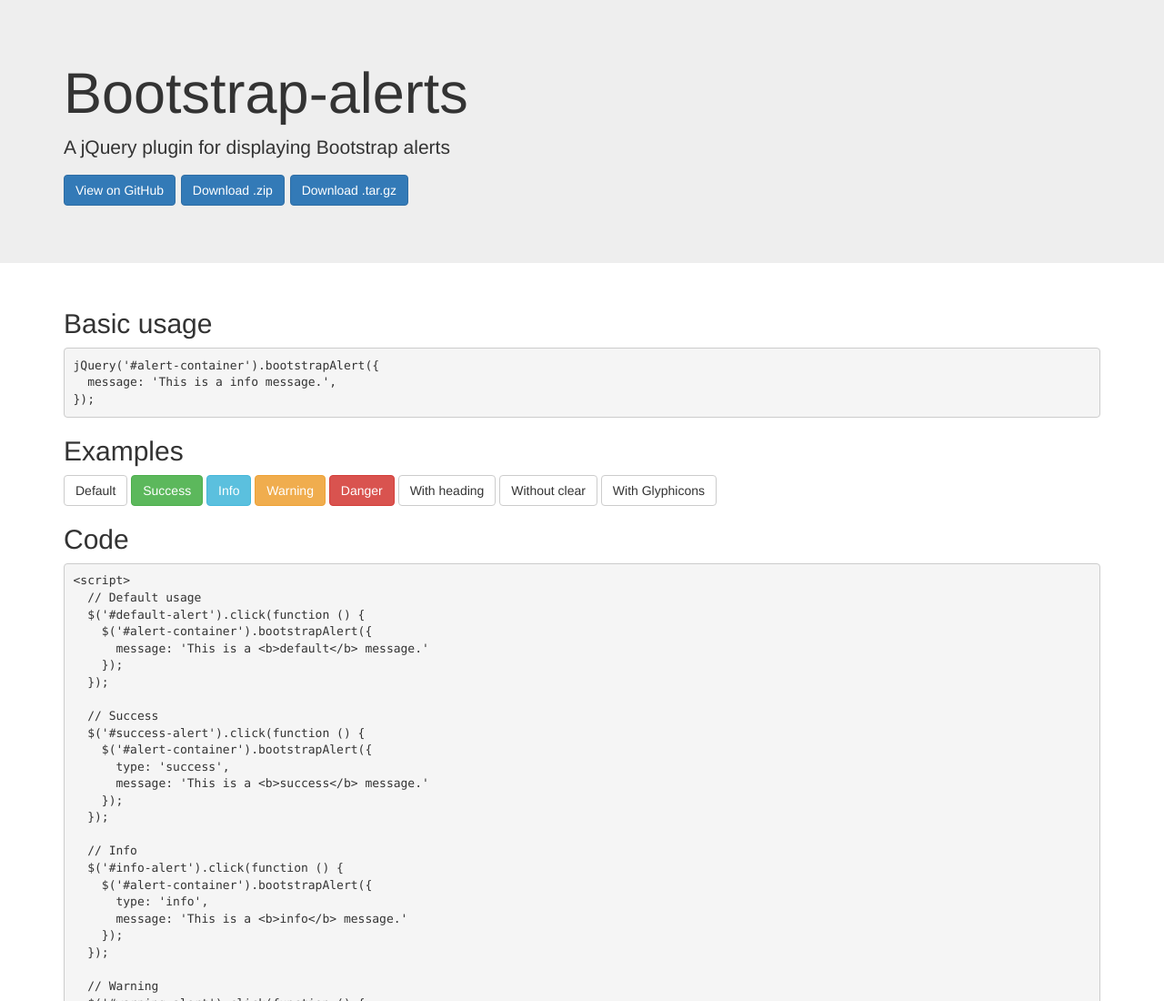
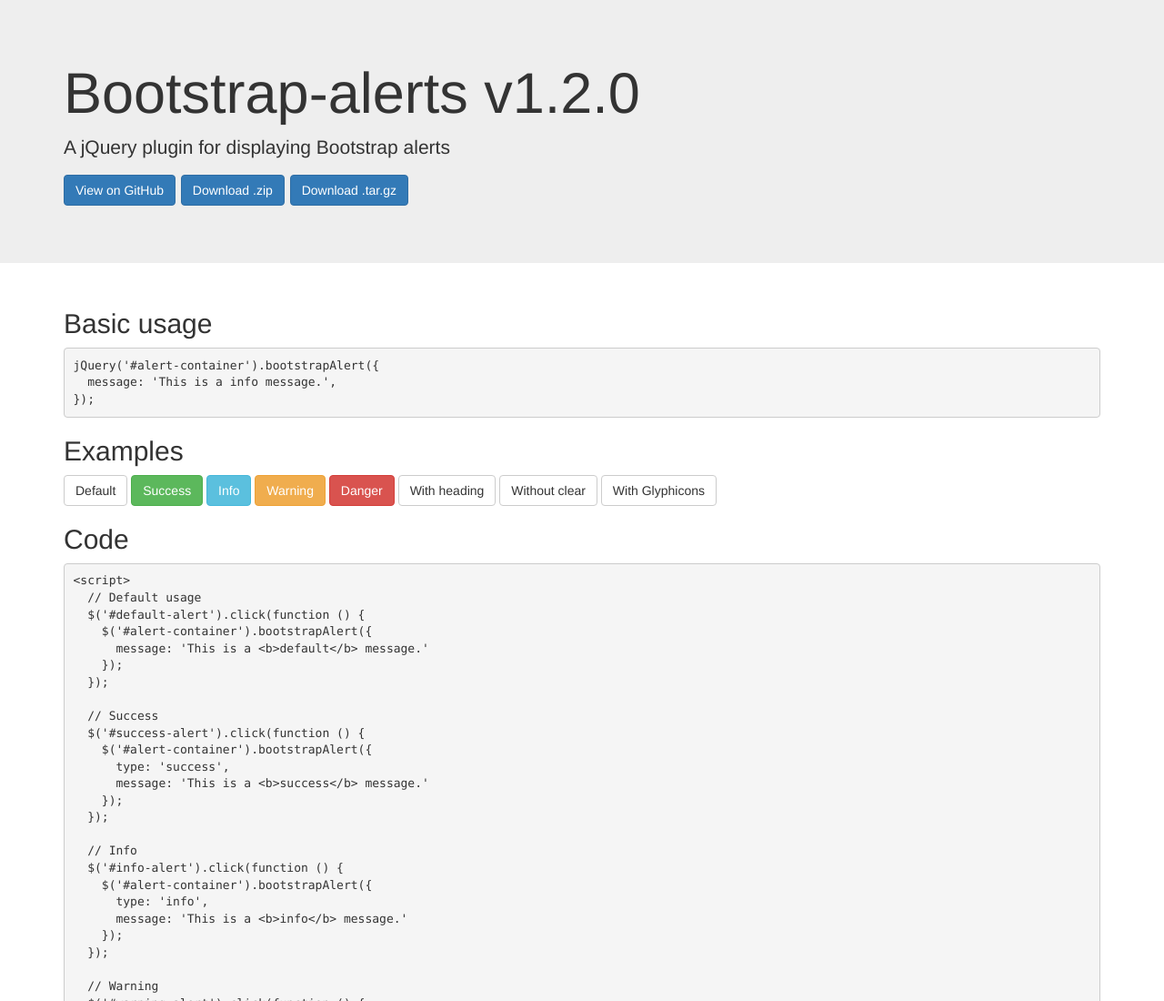
Before and after one commit to jprieton/bootstrap-alerts, a plain HTML site: page index.html in a window 1280 px wide. Shown: the top 1100 px of the page at 91% size. Drawn offline with nearby package versions, Linux system fonts and the light colour scheme.

Commit message:
Update docs

```diff
--- a/index.html
+++ b/index.html
@@ -13,7 +13,7 @@
   <body>
     <div class="jumbotron">
       <div class="container">
-        <h1>Bootstrap-alerts</h1>
+        <h1>Bootstrap-alerts v1.2.0</h1>
         <p>A jQuery plugin for displaying Bootstrap alerts</p>
         <p>
           <a href="https://github.com/jprieton/bootstrap-alerts" class="btn btn-primary">View on GitHub</a>
```
